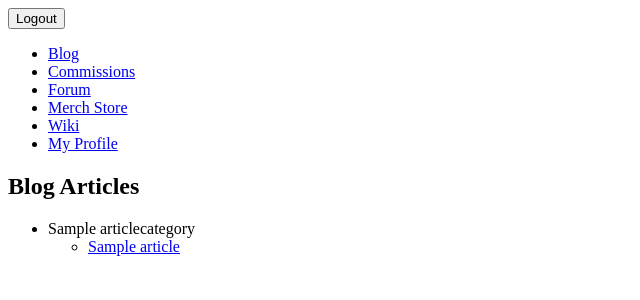
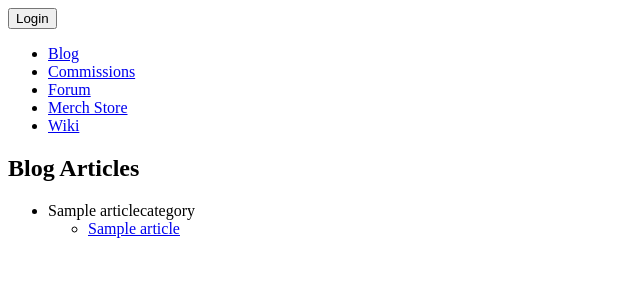
Before and after one commit to luckyst4rdolphin/hobbysite-c-group7, a Django app: page /blog/articles/ in a window 1280 px wide. Shown: the top 300 px of the page, without its empty margins (0-640 px from the left). Run offline with Django 5.2, Linux system fonts and the light colour scheme; tables that the repository leaves empty hold one stand-in row (values such as "Sample post").

Commit message:
Added necessary login and logout buttons

```diff
--- a/hobbysite/templates/base.html
+++ b/hobbysite/templates/base.html
@@ -8,10 +8,17 @@
 </head>
 <body>
     <header>
-        <form method="POST" action="{% url 'logout' %}">
-            {% csrf_token %}
-            <button type="submit">Logout</button>
-        </form>
+        {% if user.is_authenticated %}
+            <form method="POST" action="{% url 'logout' %}">
+                {% csrf_token %}
+                <button type="submit">Logout</button>
+            </form>
+            <ul>
+                <li><a href="/profile/">My Profile</a></li>
+            </ul>
+        {% else %}
+            <a href="{% url 'login' %}"><button>Login</button></a>
+        {% endif %}
         <nav>
             <ul>
                 <li><a href="/blog/articles">Blog</a></li>
@@ -19,10 +26,10 @@
                 <li><a href="/forum/threads">Forum</a></li>
                 <li><a href="/merchstore/items">Merch Store</a></li>
                 <li><a href="/wiki/articles">Wiki</a></li>
-                <li><a href="/profile/">My Profile</a></li>
             </ul>
         </nav>
     </header>
+
     <div id="content">
         {% block content %}{% endblock %}
     </div>
```
